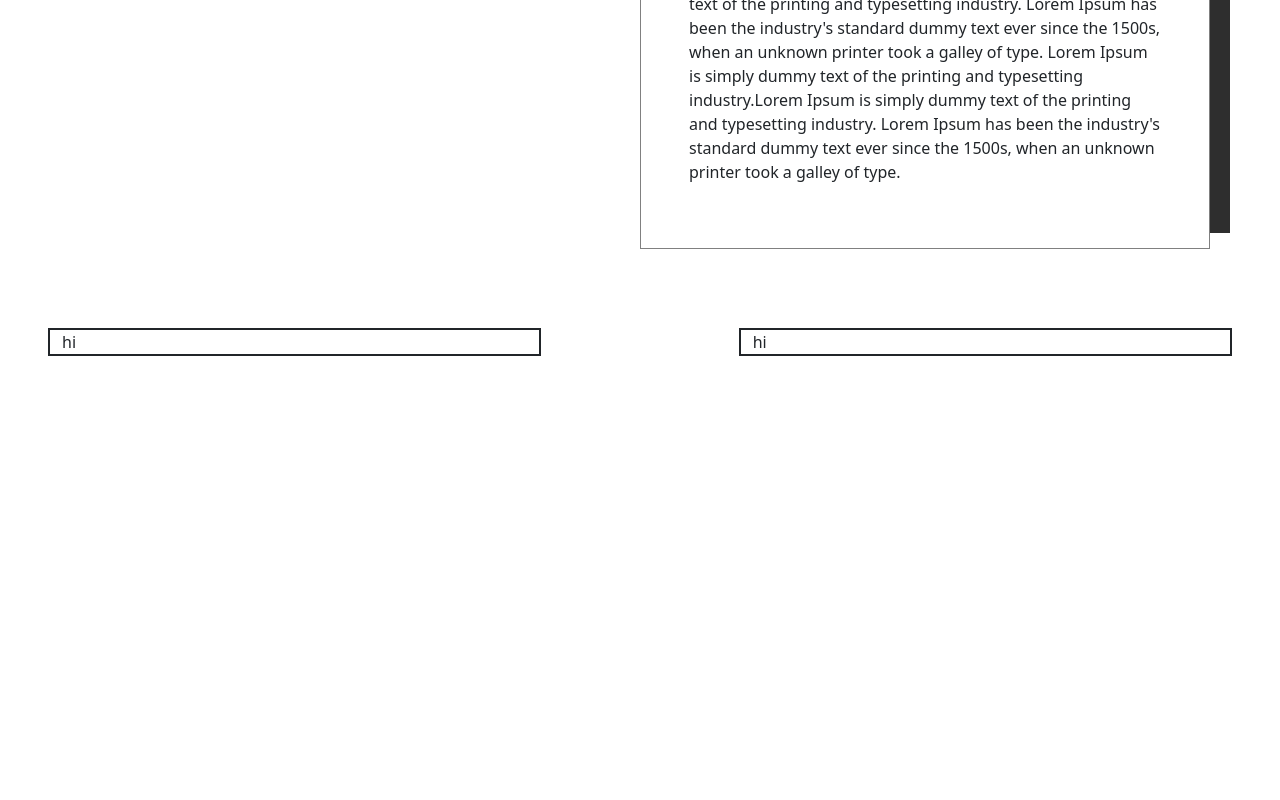
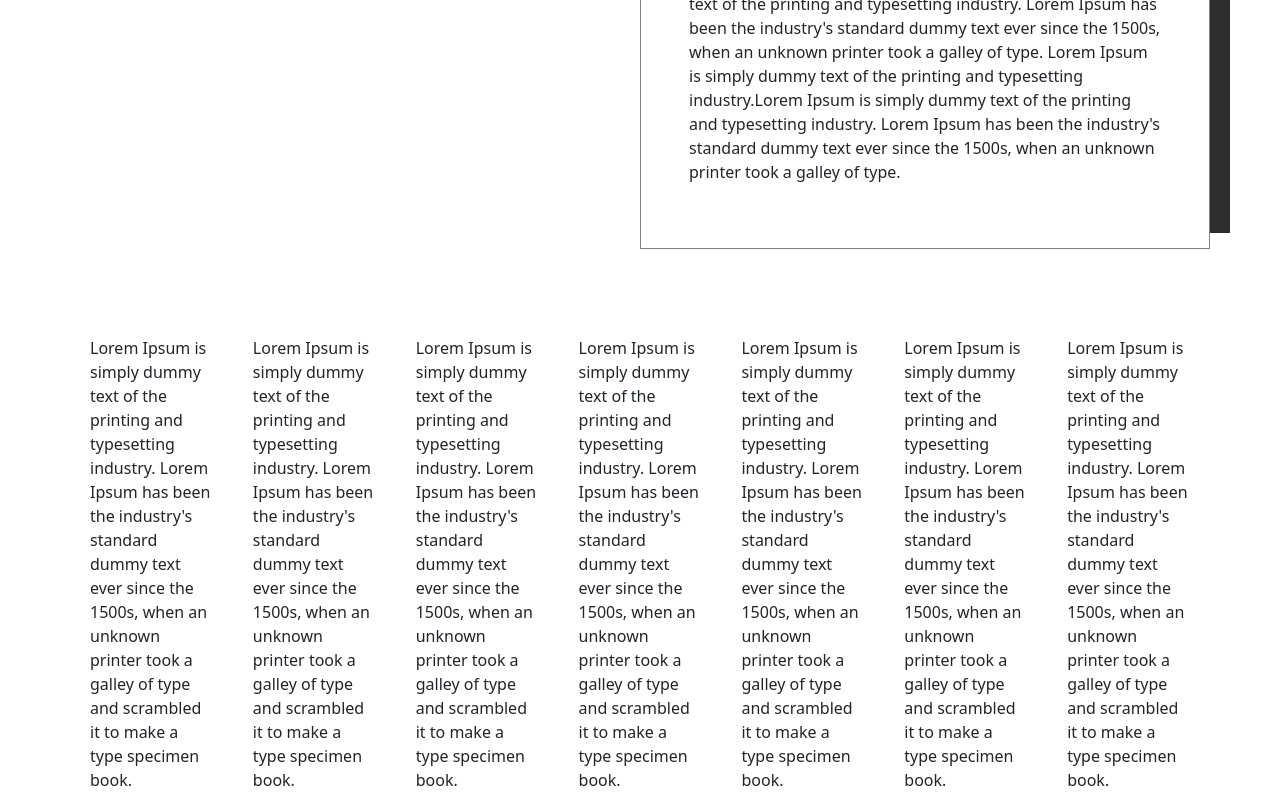
Before and after one commit to JennMP88/watchesApp, a React (Create React App) app: page / in a window 1280 px wide. Shown: the part 1425-2225 px from the top of the page. Before the commit the page ends 1781 px from the top, so only its background shows below. Built offline with nearby package versions, Linux system fonts and the light colour scheme.

Commit message:
small api json for reviews section

```diff
--- a/src/App.js
+++ b/src/App.js
@@ -4,6 +4,7 @@ import MainPage from "./components/mainpage";
 import Overview from './components/overview';
 import About from "./components/about";
 import Watches from "./components/watches";
+import ReviewsSection from './components/reviewsSection';
 import "./styles/app.css";
 
 // import {
@@ -26,7 +27,8 @@ class App extends Component{
         <MainPage/>
         {/* <Overview/> */}
         <About/>
-        <Watches/>
+        {/* <Watches/> */}
+        <ReviewsSection/>
 
   {/* < BrowserRouter>
 
--- /dev/null
+++ b/src/components/reviewsSection.js
@@ -0,0 +1,32 @@
+import React, {Component} from "react";
+import {reviews} from "../containers/reviewsApi.js";
+
+class ReviewsSection extends Component {
+ constructor(props) {
+   super(props)
+      this.state={
+
+      }
+
+ }
+
+  render(){
+    return(<>
+  <div class="container">
+        <div class="row align-items-start">
+      {
+      reviews.map((review,i)=>{
+
+        return <div let key={i} class="col m-2">
+        {review.review} </div>
+
+      })
+    }
+         </div>
+        </div>
+
+    </>)
+  }
+}
+
+export default ReviewsSection;
--- /dev/null
+++ b/src/containers/reviewsApi.js
@@ -0,0 +1,32 @@
+const reviews=[
+  {
+    name:"Jackie Robinson",
+    review:"Lorem Ipsum is simply dummy text of the printing and typesetting industry. Lorem Ipsum has been the industry's standard dummy text ever since the 1500s, when an unknown printer took a galley of type and scrambled it to make a type specimen book.",
+  },
+  {
+    name:"Janet So",
+    review:"Lorem Ipsum is simply dummy text of the printing and typesetting industry. Lorem Ipsum has been the industry's standard dummy text ever since the 1500s, when an unknown printer took a galley of type and scrambled it to make a type specimen book.",
+  },
+  {
+    name:"James Patrick",
+    review:"Lorem Ipsum is simply dummy text of the printing and typesetting industry. Lorem Ipsum has been the industry's standard dummy text ever since the 1500s, when an unknown printer took a galley of type and scrambled it to make a type specimen book.",
+  },
+  {
+    name:"Jean Clark",
+    review:"Lorem Ipsum is simply dummy text of the printing and typesetting industry. Lorem Ipsum has been the industry's standard dummy text ever since the 1500s, when an unknown printer took a galley of type and scrambled it to make a type specimen book.",
+  },
+  {
+    name:"Clark Kentenian",
+    review:"Lorem Ipsum is simply dummy text of the printing and typesetting industry. Lorem Ipsum has been the industry's standard dummy text ever since the 1500s, when an unknown printer took a galley of type and scrambled it to make a type specimen book.",
+  },
+  {
+    name:"Cristopher Hollands",
+    review:"Lorem Ipsum is simply dummy text of the printing and typesetting industry. Lorem Ipsum has been the industry's standard dummy text ever since the 1500s, when an unknown printer took a galley of type and scrambled it to make a type specimen book.",
+  },
+  {
+    name:"Maite Pareida",
+    review:"Lorem Ipsum is simply dummy text of the printing and typesetting industry. Lorem Ipsum has been the industry's standard dummy text ever since the 1500s, when an unknown printer took a galley of type and scrambled it to make a type specimen book.",
+  },
+]
+
+export {reviews}
```
